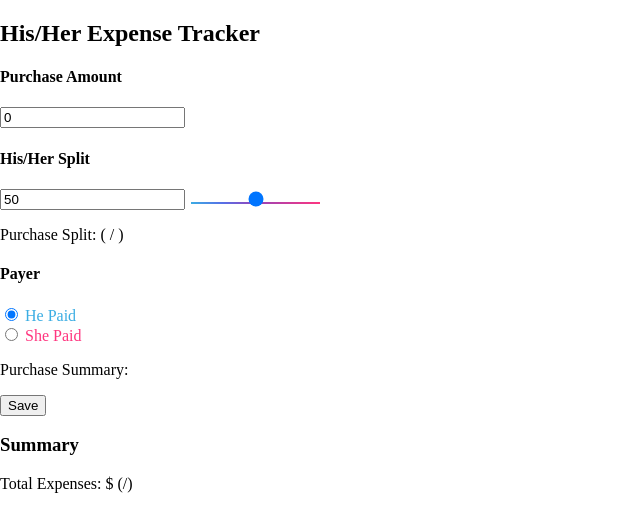
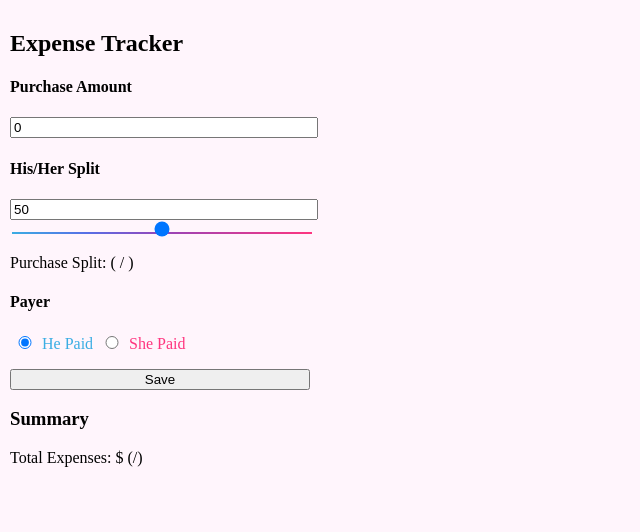
Before and after one commit to stanleysmall/expenses, a plain HTML site: page index.html in a window 1280 px wide. Shown: the whole page, without its empty margins (0-640 px from the left). Drawn offline with Linux system fonts and the light colour scheme.

Commit message:
Updated Styles

```diff
--- a/index.html
+++ b/index.html
@@ -2,48 +2,52 @@
 <html>
 
 <head>
-  <meta name="viewport" content="width=device-width, initial-scale=1">
+  <meta name="viewport" content="width=device-width, initial-scale=1, maximum-scale=1, user-scalable=no">
 </head>
 
 <body>
-  <h2>His/Her Expense Tracker</h2>
+  <div class="app">
+    <h2>Expense Tracker</h2>
 
     <h4>Purchase Amount</h4>
+    <div class="section">
       <input type="number" id="amount" value="0">
+    </div>
+
 
     <h4>His/Her Split</h4>
+    <div class="section">
       <input type="number" id="percent" value="50">
+      <br>
       <input type="range" min="0" max="100" value="50" class="slider" id="split" class="range blue">
+    </div>
 
     <p>Purchase Split: (<span id="his" style="color:rgb(59,173,227)"></span> / <span id="her"
         style="color:rgb(255,53,127)"></span>)</p>
 
 
     <h4>Payer</h4>
-
-  <div>
+    <div class="section">
       <input type="radio" name="payer" id="he_paid" value=0 checked>
       <label for="he" style="color:rgb(59,173,227)">He Paid</label>
-  </div>
-
-  <div>
       <input type="radio" name="payer" id="she_paid" value=1>
       <label for="she" style="color:rgb(255,53,127)">She Paid</label>
     </div>
 
-  <p>Purchase Summary: <span id="summary"></span></p>
+    <p><span id="summary"></span></p>
 
     <input type="submit" value="Save" id="submit">
 
     <h3>Summary</h3>
 
-  <p>Total Expenses: $<span id="total"></span> (<span id="his_total" style="color:rgb(59,173,227)"></span>/<span id="her_total"
-      style="color:rgb(255,53,127)"></span>)</p>
+    <p>Total Expenses: $<span id="total"></span> (<span id="his_total" style="color:rgb(59,173,227)"></span>/<span
+        id="her_total" style="color:rgb(255,53,127)"></span>)</p>
     <p><span id="balance"></span></p>
 
 
     <span id="history"></span>
 
+  </div>
 
 
 
@@ -125,7 +129,7 @@
         console.assert(total_updated, his_updated + her_updated)
         set(id, [Number(amount.value), previous_payer, Number(his_purchase), Number(her_purchase), total_updated, Number(balance_num)])
 
-        history_table = ["Purchase,Payer,He Pays,She Pays,Total Expenses,She Owes Him"].concat(get_history());
+        history_table = ["Amount,Payer,He,She,Total,Owed"].concat(get_history());
 
         console.log(history_table);
 
@@ -197,9 +201,24 @@
   <style>
     body,
     html {
-      /* background-color: #1d1c25; */
+      background-color: #fff5fc;
       margin: 0;
       padding: 0;
+    }
+
+    div[class=app] {
+      justify-content: center;
+      align-items: center;
+      border: 10px solid #fff5fc;
+    }
+
+    div[class=section] {
+      width: 300px;
+    }
+
+    div {
+      justify-content: center;
+      align-items: center;
     }
 
     .range {
@@ -208,9 +227,18 @@
       position: absolute;
       left: 50%;
       top: 50%;
-      width: 200px;
+      width: 300px;
       margin-top: 10px;
       transform: translate(-50%, -50%);
+    }
+
+    input {
+      width: 300px;
+    }
+
+    input[type=radio] {
+      width: 20px;
+      justify-content: space-evenly;
     }
 
     input[type=range]::-webkit-slider-runnable-track {
```
Lines whose indentation alone changed are shown as unchanged.
